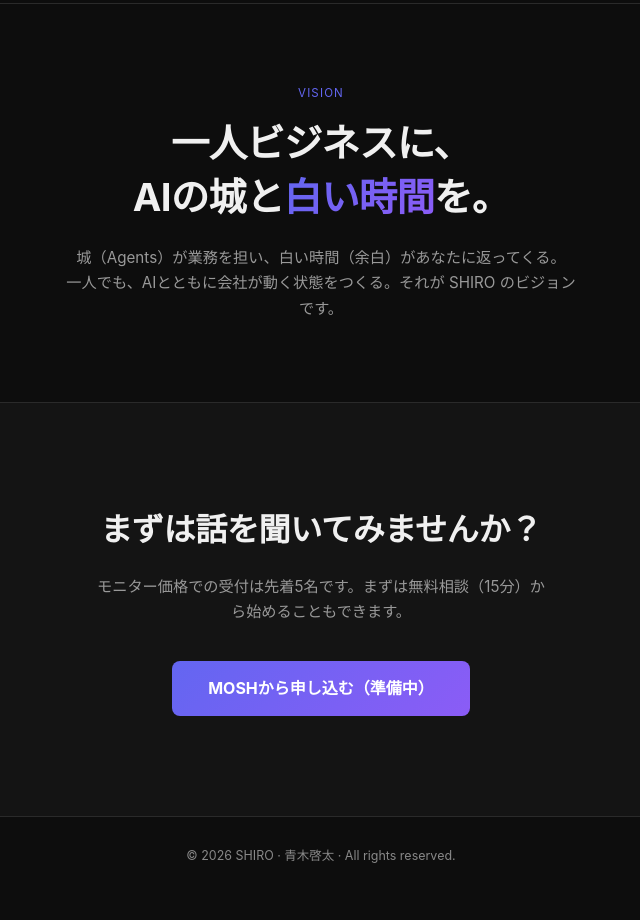
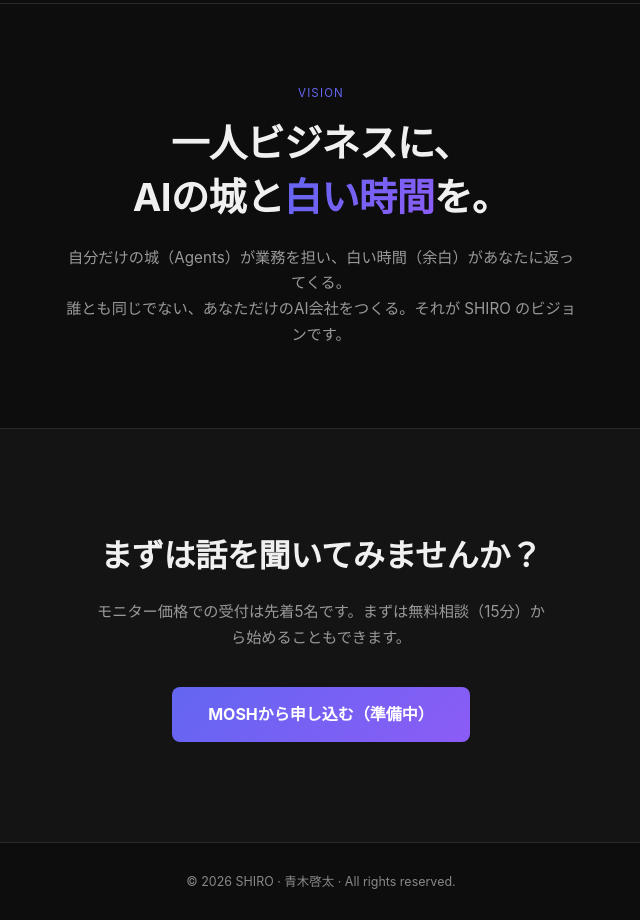
Before and after one commit to moneyplanadviser/cursor-agent-service, a plain HTML site: page index.html in a window 1280 px wide. Shown: the part 5391-6311 px from the top of the page, without its empty margins (319-959 px from the left). Before the commit the page ends 6286 px from the top, so only its background shows below. Drawn offline with Linux system fonts and the light colour scheme.

Commit message:
feat: ビジョンを「自分だけの城」に更新

```diff
--- a/index.html
+++ b/index.html
@@ -548,8 +548,8 @@
     一人ビジネスに、<br>AIの城と<span style="background:linear-gradient(135deg,var(--accent),var(--accent2));-webkit-background-clip:text;-webkit-text-fill-color:transparent;background-clip:text;">白い時間</span>を。
   </h2>
   <p style="color:#999; max-width:520px; margin:20px auto 0; font-size:0.95rem;">
-    城（Agents）が業務を担い、白い時間（余白）があなたに返ってくる。<br>
-    一人でも、AIとともに会社が動く状態をつくる。それが SHIRO のビジョンです。
+    自分だけの城（Agents）が業務を担い、白い時間（余白）があなたに返ってくる。<br>
+    誰とも同じでない、あなただけのAI会社をつくる。それが SHIRO のビジョンです。
   </p>
 </section>
 
```
